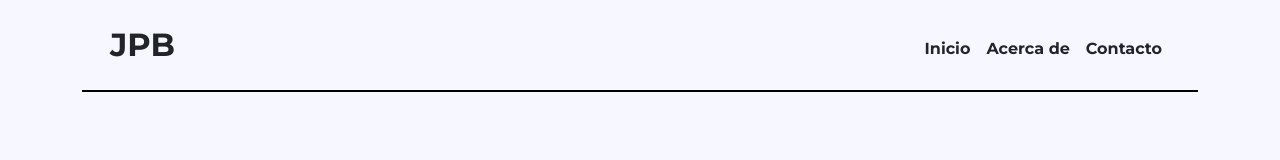
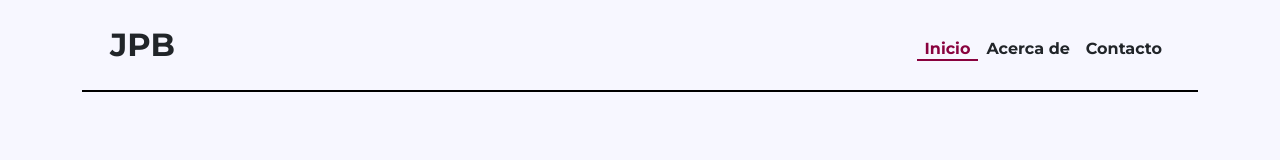
Before and after one commit to caylow/FRONTEND, an Angular app: page / in a window 1280 px wide. Shown: the top 160 px of the page. Built offline with nearby package versions, Linux system fonts and the light colour scheme.

Commit message:
Show active route in navbar
Using routerLinkActive in nav-bar component I add a class called "active" whenever the routerlink matches the path. I use the 'routerLinkActiveOptions' directive to use the 'exact' option so that the rootLink '/' won't be always active.

```diff
--- a/src/app/app-routing.module.ts
+++ b/src/app/app-routing.module.ts
@@ -1,4 +1,4 @@
-import { NgModule } from '@angular/core';
+import { NgModule, OnInit } from '@angular/core';
 import { RouterModule, Routes } from '@angular/router';
 import { AboutMeComponent } from './components/about-me/about-me.component';
 import { MainComponent } from './components/main/main.component';
@@ -12,4 +12,4 @@ const routes: Routes = [
   imports: [RouterModule.forRoot(routes)],
   exports: [RouterModule]
 })
-export class AppRoutingModule { }
+export class AppRoutingModule {}
--- a/src/app/components/navbar/nav-bar/nav-bar.component.css
+++ b/src/app/components/navbar/nav-bar/nav-bar.component.css
@@ -18,7 +18,7 @@ nav ul li a.nav-link{
     box-sizing:border-box;
 }
 
-nav ul li a.nav-link#active{
+nav ul li a.nav-link.active{
     color: var(--action-color)!important;
     border-bottom: 2px solid #89023E;
 }
--- a/src/app/components/navbar/nav-bar/nav-bar.component.html
+++ b/src/app/components/navbar/nav-bar/nav-bar.component.html
@@ -7,7 +7,7 @@
       <div class=" justify-content-end collapse navbar-collapse" id="navbarNav">
         <ul class="navbar-nav">
           <li class="nav-item" *ngFor="let navItem of navItems;" navItem="navItem">
-            <a class="nav-link" [routerLink]="navItem[1]">{{navItem[0]}}</a>
+            <a class="nav-link" [routerLink]="navItem[1]" routerLinkActive="active" [routerLinkActiveOptions]="{exact: true}">{{navItem[0]}}</a>
           </li>
         </ul>
       </div>
--- a/src/app/components/navbar/nav-bar/nav-bar.component.ts
+++ b/src/app/components/navbar/nav-bar/nav-bar.component.ts
@@ -1,11 +1,11 @@
-import { Component, Input } from '@angular/core';
+import { Component, Input, OnInit } from '@angular/core';
 
 @Component({
   selector: 'app-nav-bar',
   templateUrl: './nav-bar.component.html',
   styleUrls: ['./nav-bar.component.css']
 })
-export class NavBarComponent {
+export class NavBarComponent{
   @Input() brandname!:string;
   @Input() navItems!:string[][];
 }
```
